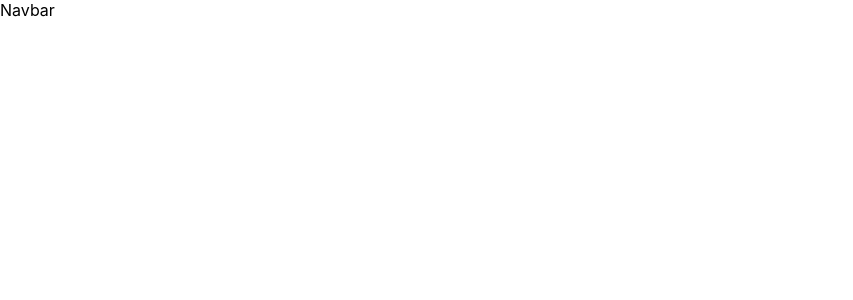
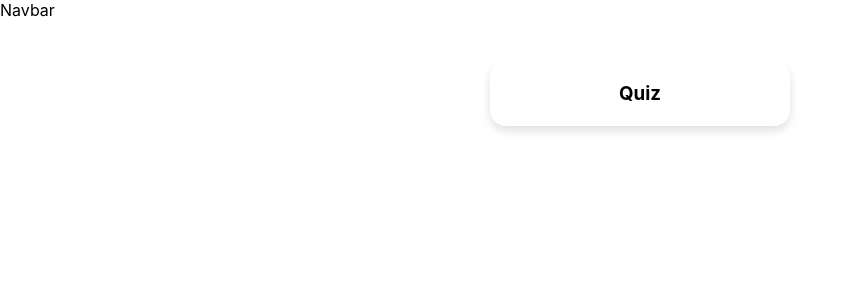
Before and after one commit to avneetgill246/Techplan, a React (Create React App) app in the folder techplan/: page /path/1 in a window 1280 px wide. Shown: the top 300 px of the page, without its empty margins (0-853 px from the left). Built offline with nearby package versions, Linux system fonts and the light colour scheme.

Commit message:
quiz link added

```diff
--- a/techplan/src/components/main/main.css
+++ b/techplan/src/components/main/main.css
@@ -1,5 +1,11 @@
 *,::after , ::before{
     box-sizing: border-box;
+}
+.main-area{
+    display: flex;
+    flex-direction: column;
+    align-content: center;
+    justify-content: center;
 }
 .title{
     text-align: center;
@@ -66,8 +72,11 @@
     background-color: #ffffff;
     min-height: 114px;
     box-shadow: rgba(0, 0, 0, 0.12) 0px 5px 10px;
-    transition: box-shadow 0.2s ease 0s;
+    transition: box-shadow 0.2s ease 0.2s;
+
+
 }
+
 
  /* Extra small devices (phones, 600px and down) */
  @media only screen and (max-width: 600px) {
@@ -103,3 +112,21 @@
          width:31%;
      }
  }
+div{
+    align-self: center;
+}
+.quiz{
+    align-self: center;
+
+    padding:1%;
+    width: 300px;;
+    border-radius: 1rem;
+    background-color: #ffffff;
+    min-height: 50px;
+    box-shadow: rgba(0, 0, 0, 0.12) 0px 5px 10px;
+
+}
+ a{
+    color:black;
+    text-decoration: none;
+}
--- a/techplan/src/components/main/main.js
+++ b/techplan/src/components/main/main.js
@@ -12,18 +12,19 @@ console.log( params)
                 <div className="topics">
     {params.mainData.topics? params.mainData.topics.map(topic=>(
 
-    <div className="topic" key={topic}>
-       <h2>{topic}</h2>
-       <p>This sjsjb asjkcbk asjkbc sn bscjk acjb jkbcs kabc</p>
+    <div className="topic" key={topic.title}>
+       <h3>{topic.title}</h3>
+        <p s>{topic.descp}</p>
     </div>
 
     )):<></>}
     </div>
             </div>
-
-            <ul>
-
-            </ul>
+       <div> <a href="#"><div className="quiz">
+              <h3 style={{textAlign:"center"}}>Quiz</h3>
+          </div>
+          </a>
+          </div>
         </div>
     )
 
```
Also changed, not shown: 1 other file (tests, documents, lock files or other folders).
